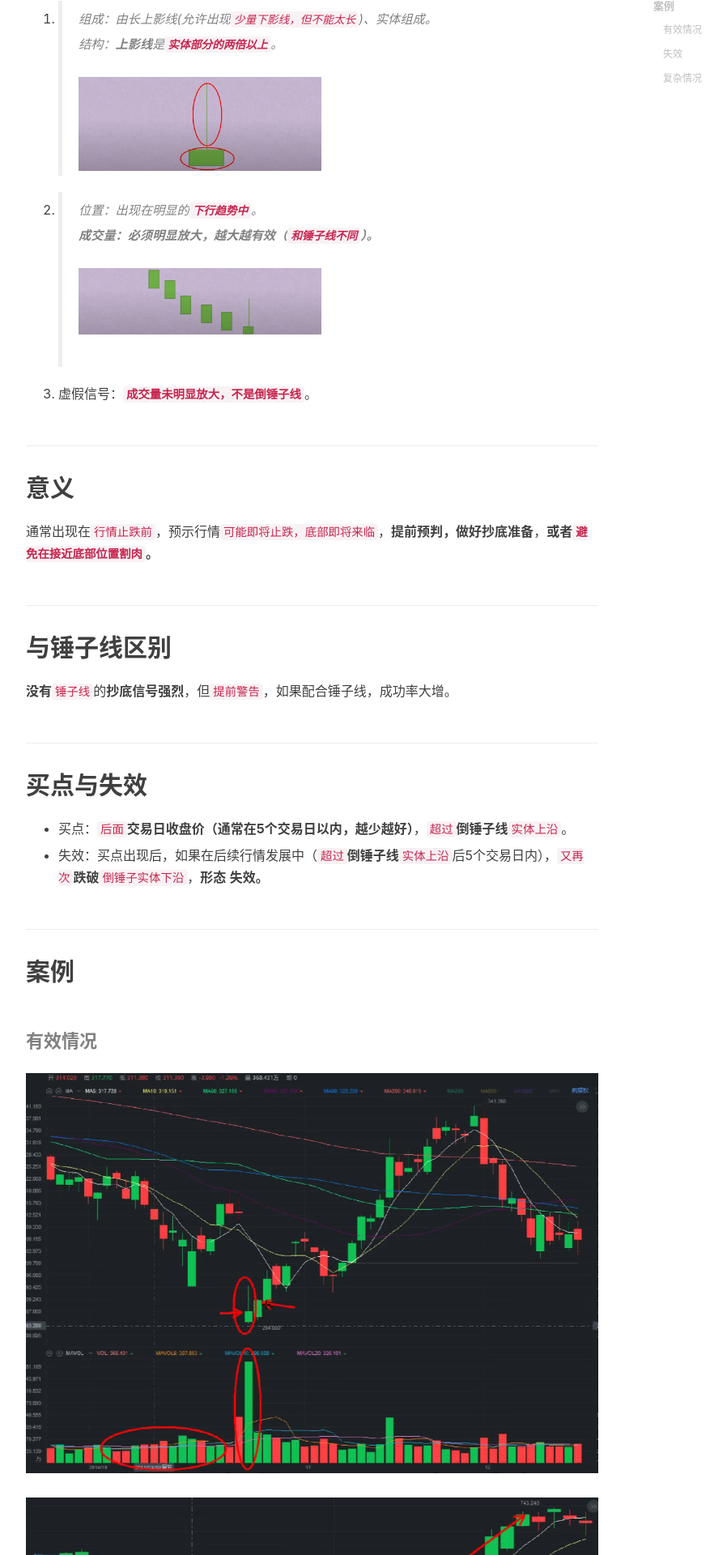
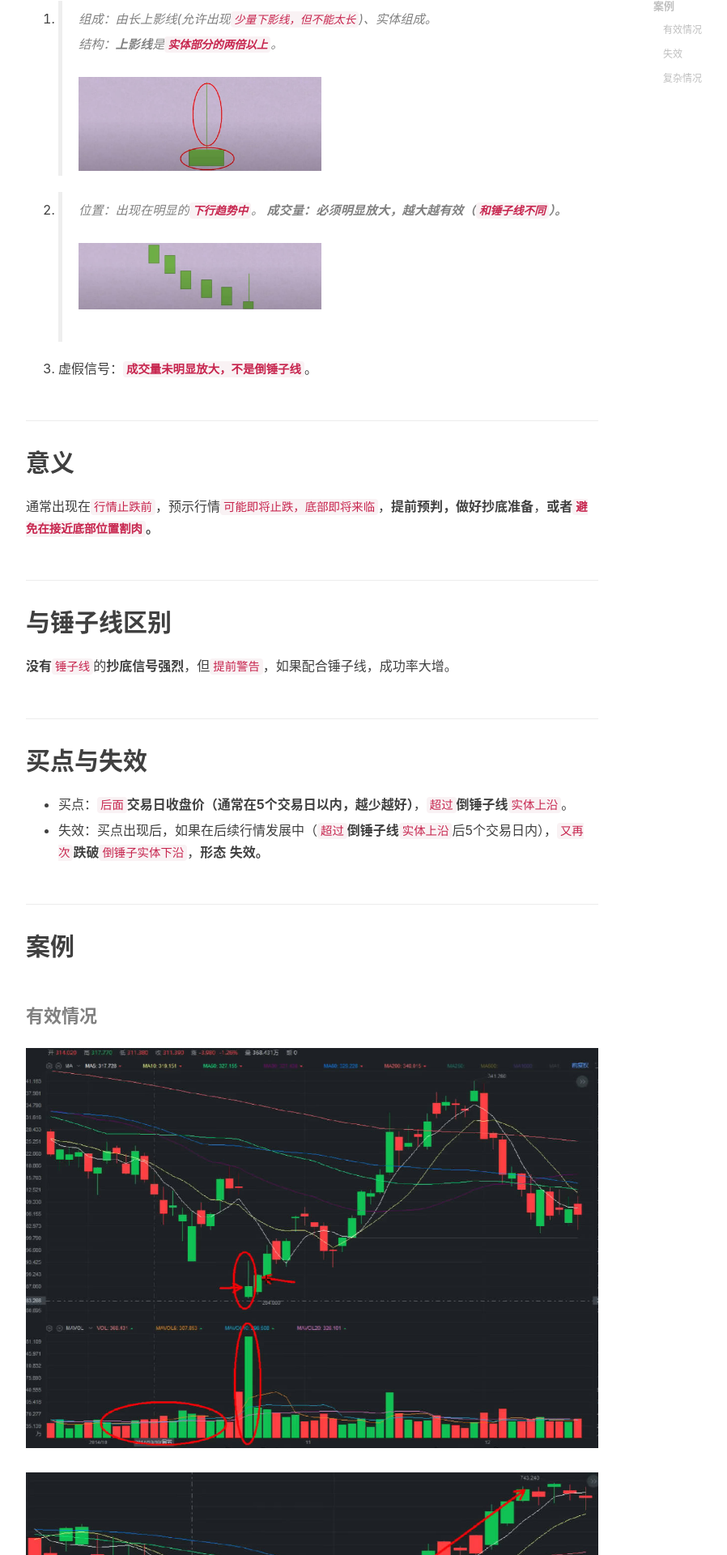
Before and after one commit to zaielsewhere/zaielsewhere.github.io, a Jekyll site: the page built from _posts/2025-01-16-17抄底形态[倒锤子线].md, in a window 1280 px wide. Shown: the part 544-2464 px from the top of the page at 81% size, without its empty margins (233-1131 px from the left). Built offline with Jekyll 4.4.1, drawn with Linux system fonts in a browser that asks for light colours; nearby versions of some CDN libraries; comment, search, counter and statistics services are not loaded.

Commit message:
文章校正

```diff
--- a/_posts/2025-01-16-17抄底形态[倒锤子线].md
+++ b/_posts/2025-01-16-17抄底形态[倒锤子线].md
@@ -23,8 +23,7 @@ tags:
    >
    > <br><br><br><br><br>
 
-2. > 位置：出现在明显的**`下行趋势中`**。
-   >
+2. >位置：出现在明显的**`下行趋势中`**。
    > **成交量：必须明显放大，越大越有效（`和锤子线不同`）。**
    >
    > <img src="/img/2025/01-16-17/2-1.jpg" width = "300" height = "200"  align=left />
```
Also changed, not shown: _posts/2025-01-21-19逃顶[形态[流星线].md (+0 -2 lines), _posts/2025-01-22-21逃顶[形态[黄昏之星].md (+0 -8 lines).
